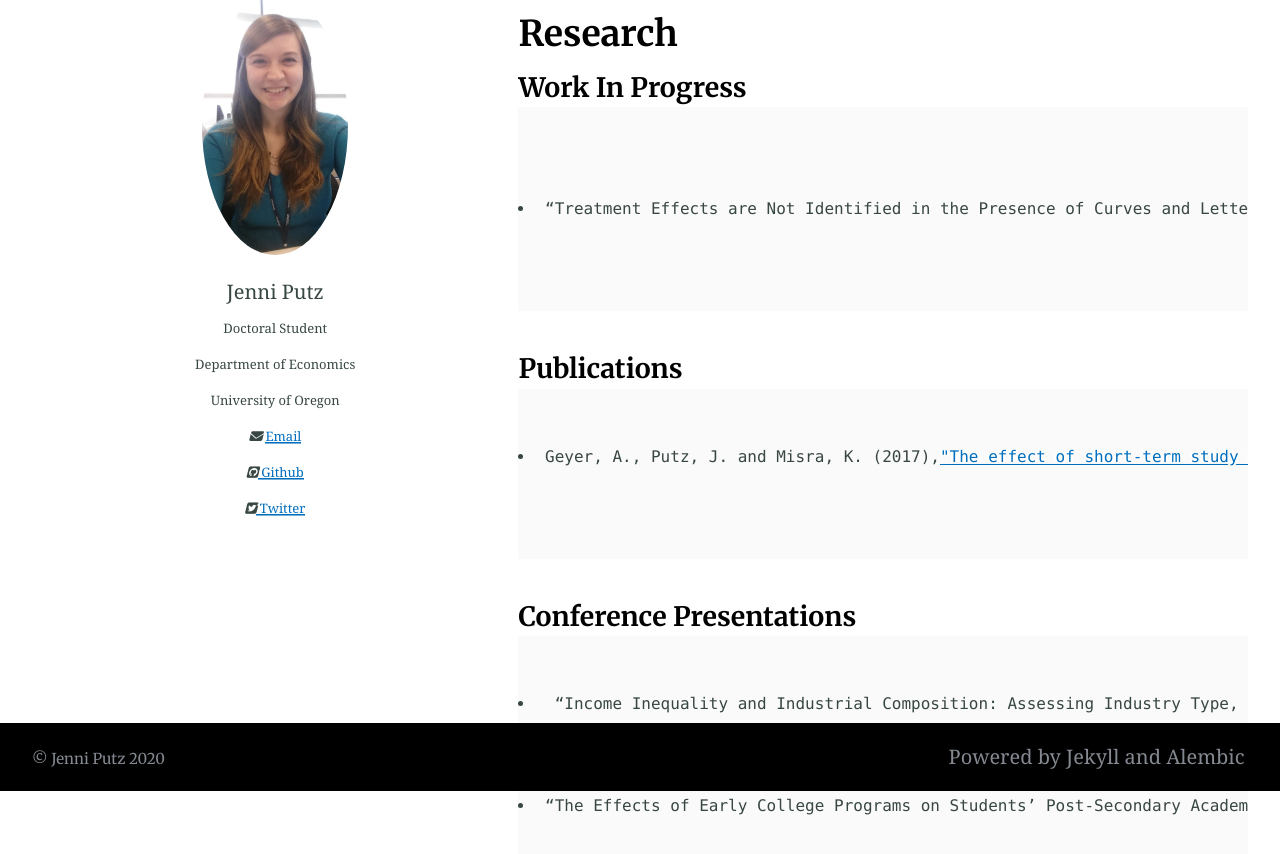
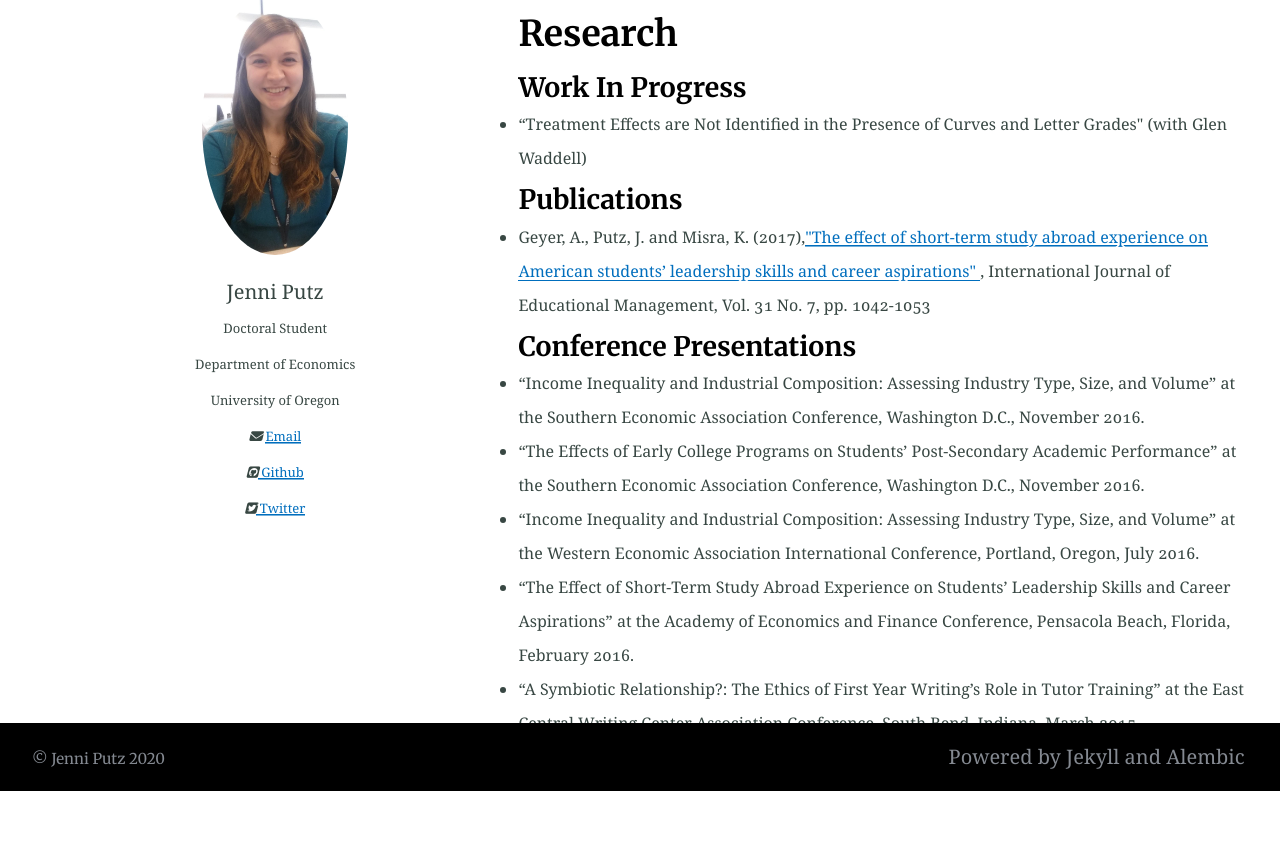
Before and after one commit to jenni-putz/1jenni-putz.github.io, a Jekyll site: the page built from research.md, in a window 1280 px wide and 900 px high, scrolled down 438 px. Shown: the top 854 px of the window. Built offline with Jekyll 4.4.1, drawn with Linux system fonts in a browser that asks for light colours; nearby versions of some CDN libraries; our own code applies the rules of GitHub Pages for plain Markdown files; after the commit the page ends 1229 px from its top, so only the background shows below that.

Commit message:
Update research.md

```diff
--- a/research.md
+++ b/research.md
@@ -66,21 +66,21 @@ button {
     <h2> Research </h2>
       <h4> Work In Progress </h4>
 	 <font size="3">
-        <ul><pre>
+        <ul style=" margin-bottom: 1px;">
           <li> “Treatment Effects are Not Identified in the Presence of Curves and Letter Grades" (with Glen Waddell) </li>
-        </pre></ul>
+        </ul>
         <h4> Publications </h4>
-        <ul> <pre>
+        <ul style=" margin-bottom: 1px;">
           <li> Geyer, A., Putz, J. and Misra, K. (2017),<a href = "https://www.emerald.com/insight/content/doi/10.1108/IJEM-10-2016-0203/full/html">"The effect of short-term study abroad experience on American students’ leadership skills and career aspirations" </a> , International Journal of Educational Management, Vol. 31 No. 7, pp. 1042-1053 </li>
-      </pre></ul>
+      </ul>
         <h4> Conference Presentations </h4>
-        <ul><pre>
+        <ul style=" margin-bottom: 1px;">
           <li>  “Income Inequality and Industrial Composition: Assessing Industry Type, Size, and Volume” at the Southern Economic Association Conference, Washington D.C., November 2016. </li>
           <li> “The Effects of Early College Programs on Students’ Post-Secondary Academic Performance” at the Southern Economic Association Conference, Washington D.C., November 2016. </li>
           <li> “Income Inequality and Industrial Composition: Assessing Industry Type, Size, and Volume” at the Western Economic Association International Conference, Portland, Oregon, July 2016.</li>
           <li> “The Effect of Short-Term Study Abroad Experience on Students’ Leadership Skills and Career Aspirations” at the Academy of Economics and Finance Conference, Pensacola Beach, Florida, February 2016. </li>
           <li> “A Symbiotic Relationship?: The Ethics of First Year Writing’s Role in Tutor Training” at the East Central Writing Center Association Conference, South Bend, Indiana, March 2015.</li>
-	  </pre></ul>
+	  </ul>
 </font>
   </div>
 </div>
```
